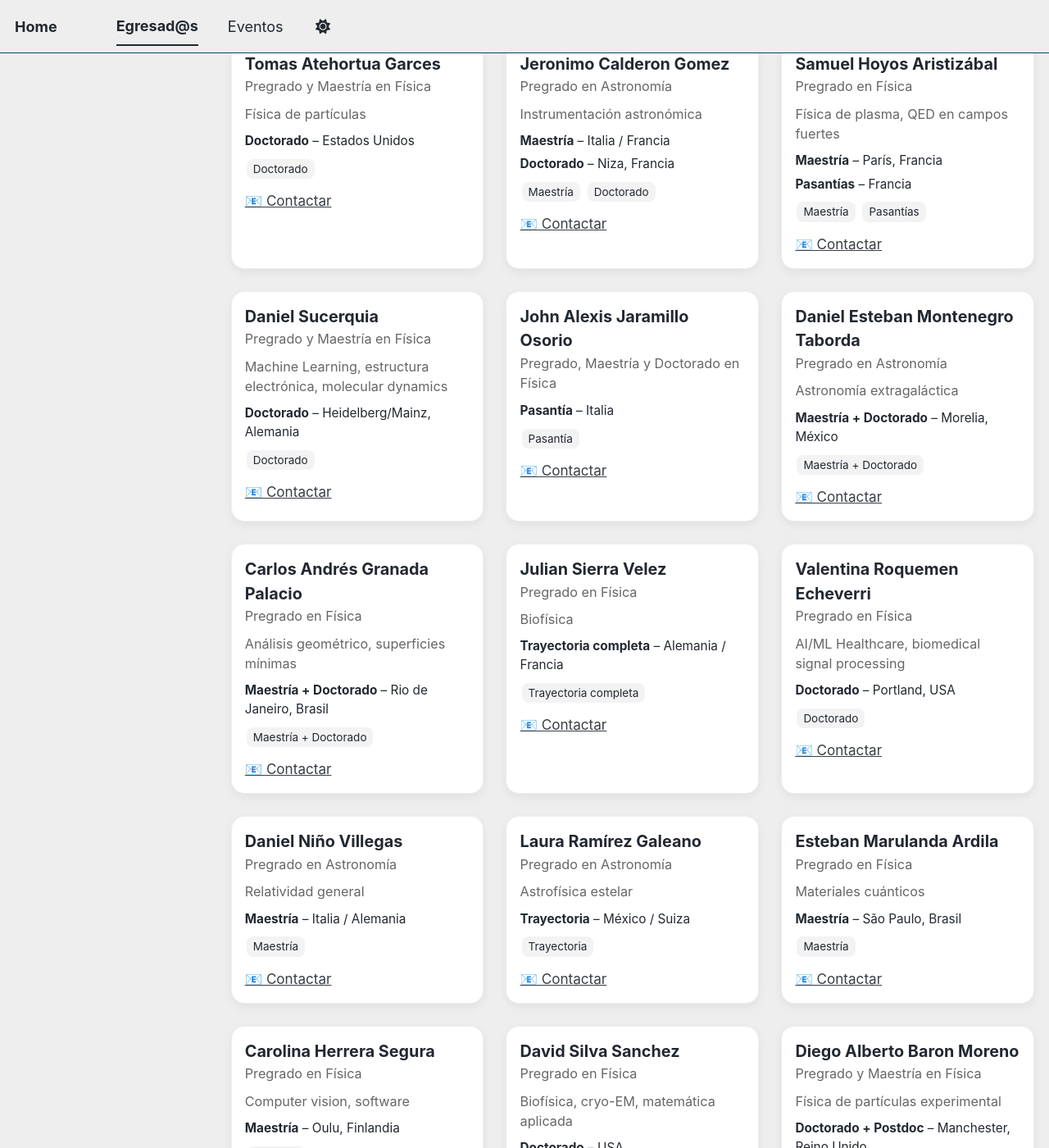
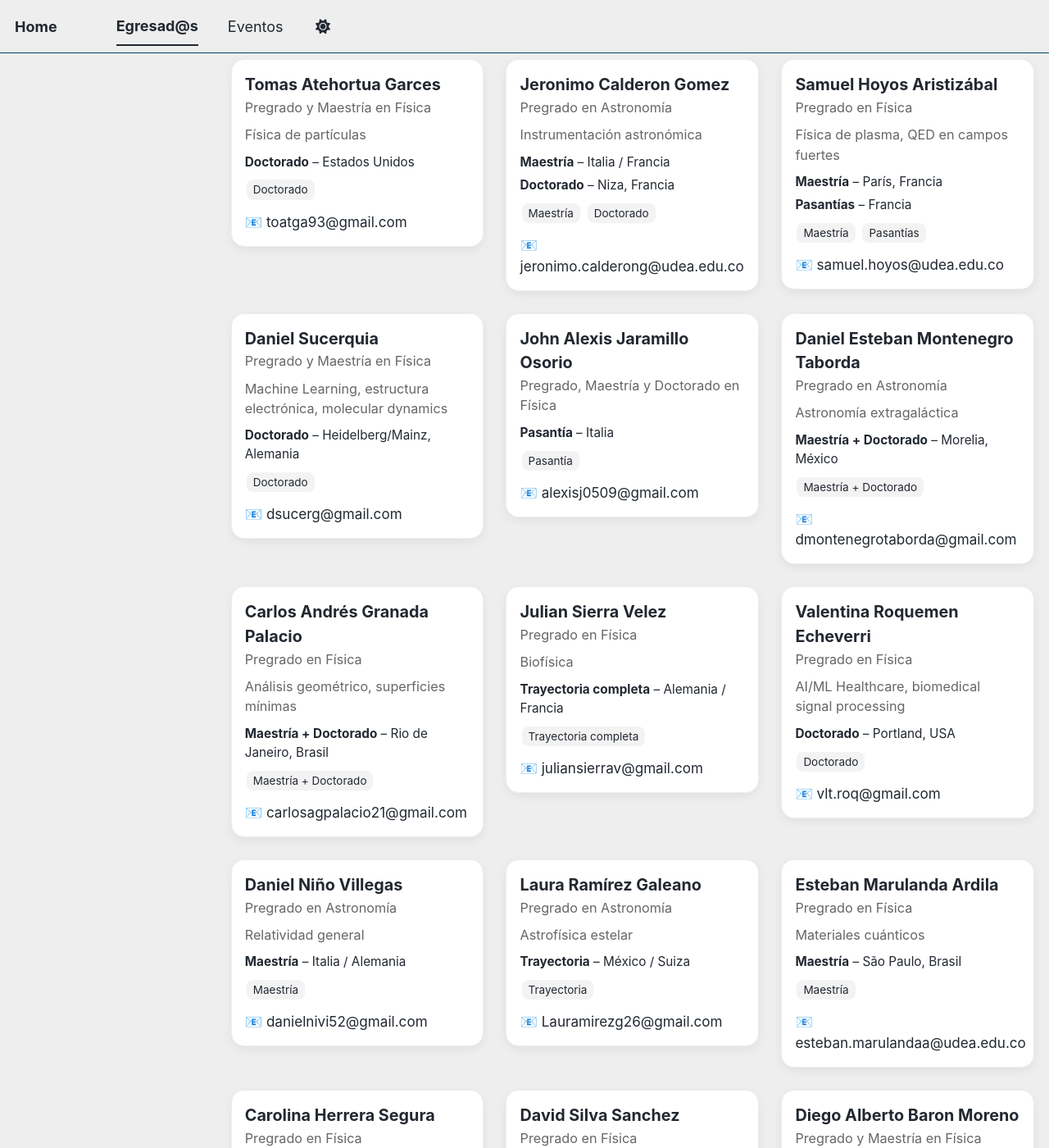
Before and after one commit to egresadosinstitutofisicaudea/egresadosinstitutofisicaudea.github.io, a Jekyll site: the page built from _egresados/personas.md, in a window 1280 px wide and 1400 px high, scrolled down 851 px. Shown: the whole window at 82% size. Built offline with Jekyll 4.4.1, drawn with Linux system fonts in a browser that asks for light colours; a script bundle is joined from its source files by our own code; library files that are not in the unit come from our copies; some of the changed text lies outside the part shown.

Commit message:
Update personas.md

```diff
--- a/_egresados/personas.md
+++ b/_egresados/personas.md
@@ -1,3 +1,62 @@
+---
+layout: archive
+title: "Banco de egresados y egresadas"
+permalink: /egresados/
+---
+
+Si quieres hacer parte de este banco contáctanos al correo egresadosinstitutofisicaudea@gmail.com
+
+<div class="grid-personas">
+
+{% for persona in site.data.personas %}
+
+<a href="{{ site.baseurl }}/egresados/{{ persona.nombre | slugify }}/"
+   style="text-decoration:none; color:inherit; display:block;">
+
+  <div class="card-persona">
+
+    <div class="nombre">{{ persona.nombre }}</div>
+
+    {% if persona.formacion %}
+      <div class="area">{{ persona.formacion }}</div>
+    {% endif %}
+
+    {% if persona.areas %}
+      <div class="area">{{ persona.areas }}</div>
+    {% endif %}
+
+    <div style="margin-top:10px;">
+      {% for p in persona.programas limit:2 %}
+        <div class="programa">
+          <strong>{{ p.tipo }}</strong> – {{ p.lugar }}
+        </div>
+      {% endfor %}
+    </div>
+
+    <div style="margin-top:8px;">
+      {% for p in persona.programas %}
+        <span class="tag">{{ p.tipo }}</span>
+      {% endfor %}
+    </div>
+
+    <div style="margin-top:12px;">
+      {% if persona.email %}
+        📧 {{ persona.email }}
+      {% endif %}
+    </div>
+
+  </div>
+
+</a>
+
+{% endfor %}
+
+</div>
+
+
+
+<!--
+
 ---
 layout: archive
 title: "Banco de egresados y egresadas"
```
